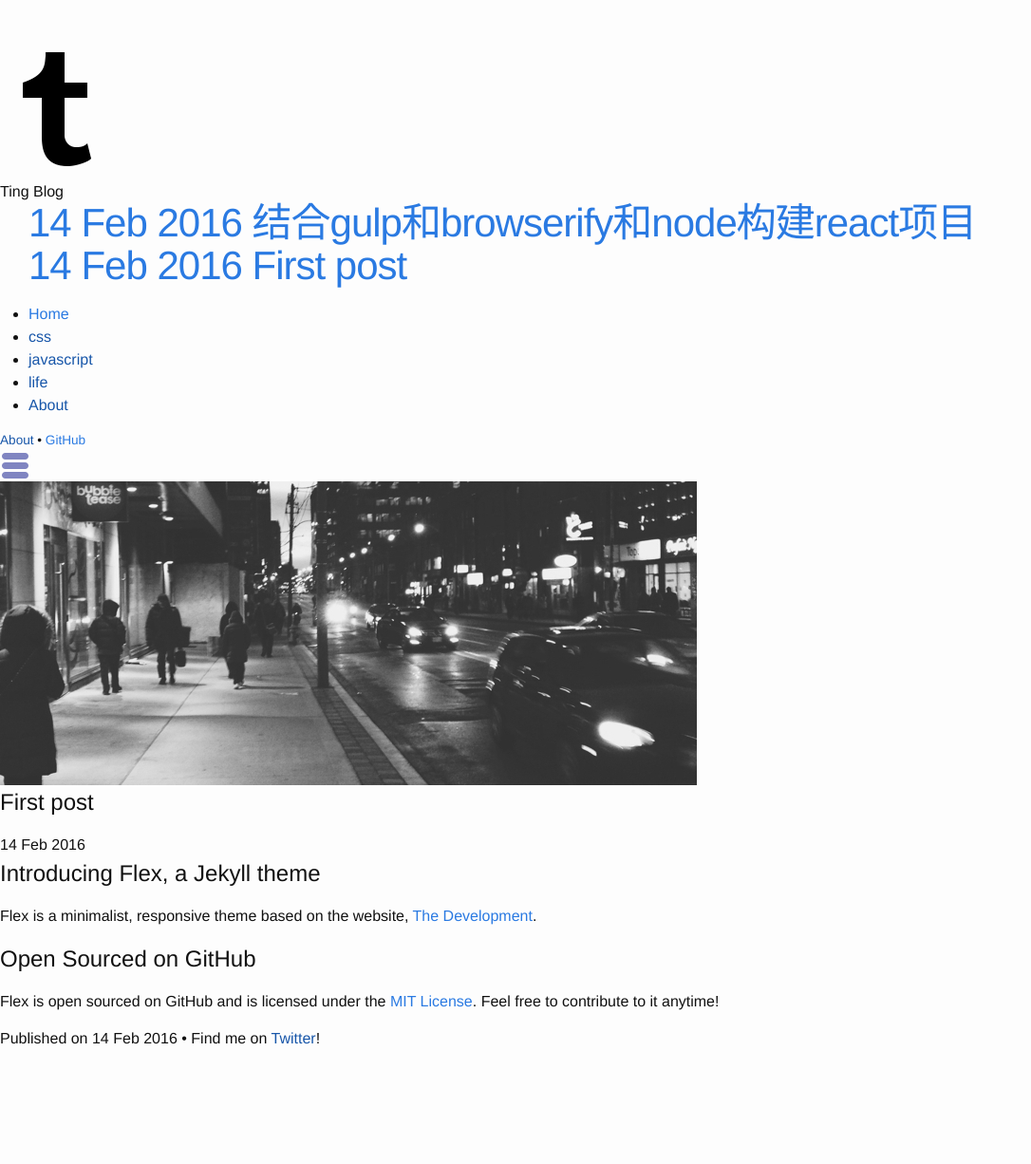
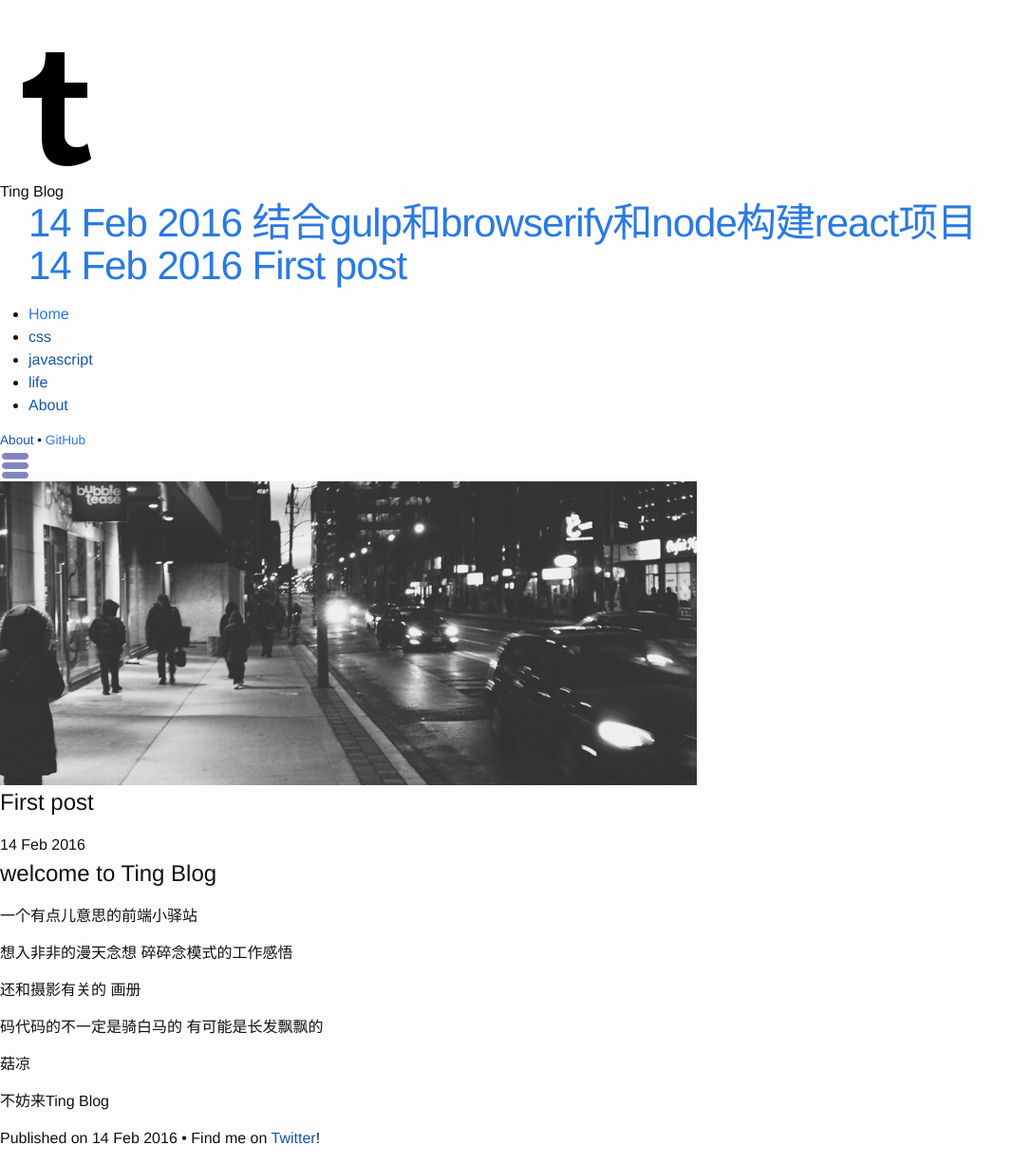
Before and after one commit to edwinna/edwinna.github.io, a Jekyll site: the page built from _posts/2016-02-14-example-post.md, in a window 1280 px wide. Shown: the whole page at 95% size, without its empty margins (0-1086 px from the left). Built offline with Jekyll 4.4.1, drawn with Linux system fonts in a browser that asks for light colours; before the commit the page ends 1121 px from its top, so only the background shows below that.

Commit message:
update latest post

```diff
--- a/_posts/2016-02-14-example-post.md
+++ b/_posts/2016-02-14-example-post.md
@@ -6,10 +6,16 @@ date:   2016-02-14 11:51:06 +0800
 categories: posts
 ---
 
-## Introducing Flex, a Jekyll theme
+## welcome to Ting Blog
 
-Flex is a minimalist, responsive theme based on the website, [The Development](http://thedevelopment.co).
+一个有点儿意思的前端小驿站
 
-## Open Sourced on GitHub
+想入非非的漫天念想  碎碎念模式的工作感悟
 
-Flex is open sourced on GitHub and is licensed under the [MIT License](http://opensource.org/licenses/MIT). Feel free to contribute to it anytime!
+还和摄影有关的 画册
+
+码代码的不一定是骑白马的 有可能是长发飘飘的
+
+菇凉
+
+不妨来Ting Blog
```
